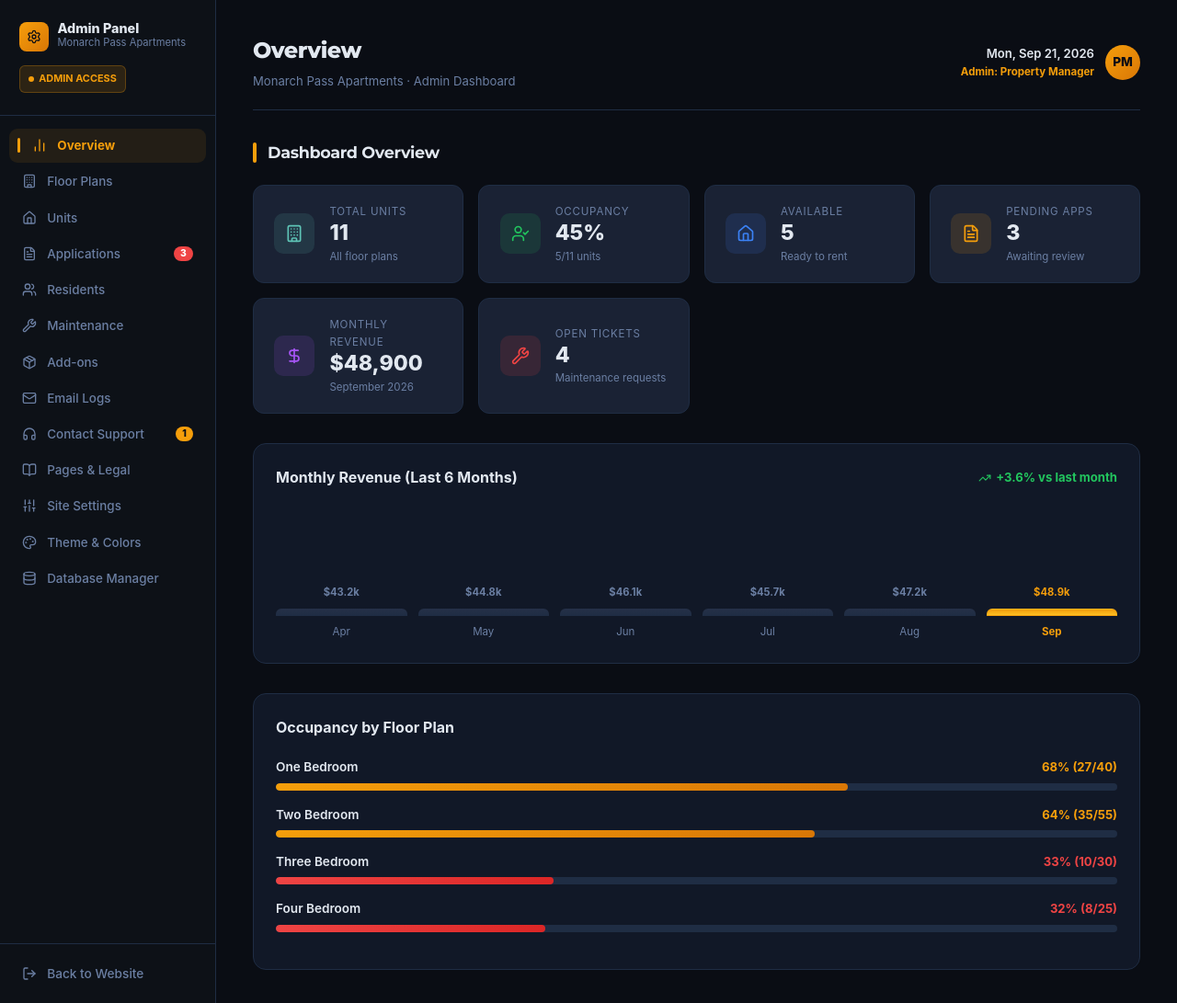
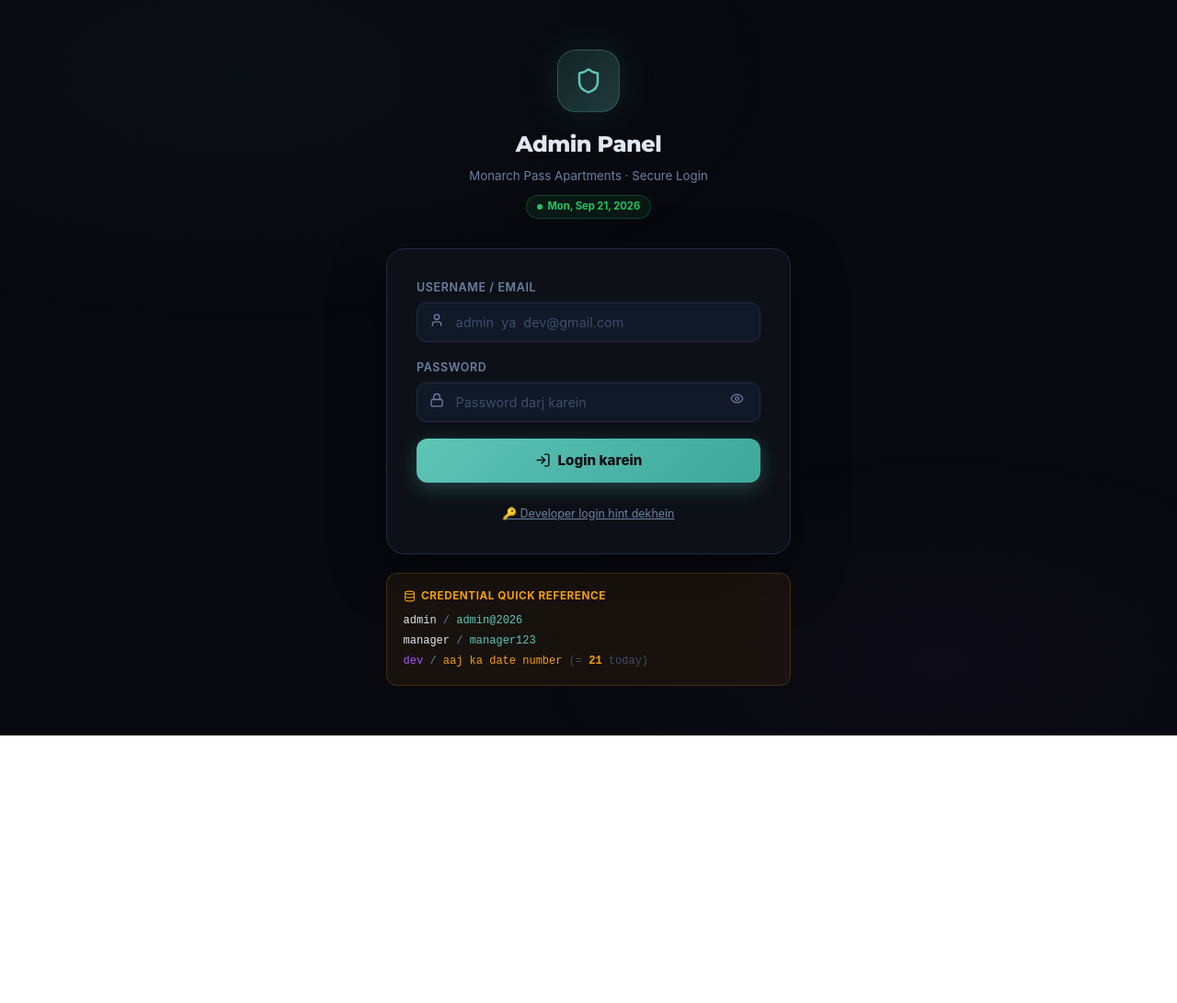
Before and after one commit to DevBeastTeam/room-booking, an Astro site: page /admin in a window 1280 px wide. Shown: the whole page at 92% size. After the commit the page ends 800 px from the top, so only its background shows below. Built offline with nearby package versions, Linux system fonts and the light colour scheme; Astro itself is replaced by a stand-in of ours.

Commit message:
feat: secure hardcoded admin login (AdminGate) with dev day-based rotating password

```diff
--- /dev/null
+++ b/src/components/AdminGate.jsx
@@ -0,0 +1,442 @@
+import React, { useState, useEffect } from 'react';
+import AdminPanel from './AdminPanel.jsx';
+import { Shield, Lock, User, Eye, EyeOff, AlertCircle, Database, LogIn, Key } from 'lucide-react';
+
+// ── Hardcoded Credentials ──────────────────────────────────────────────────────
+// Admin credentials (fixed)
+const ADMIN_USERS = [
+  { username: 'admin',          email: 'admin@monarchpass.com', password: 'admin@2026', role: 'Admin',     name: 'Property Admin'  },
+  { username: 'manager',        email: 'manager@monarchpass.com',password: 'manager123', role: 'Manager',   name: 'Property Manager' },
+];
+
+// Dev user: password = current day of month (e.g., if day is 21 → password "21")
+// Changes automatically every midnight
+function getDevPassword() {
+  return String(new Date().getDate()); // e.g., "21"
+}
+
+function isDevLogin(username, password) {
+  const isDevUser = (
+    username.toLowerCase() === 'dev' ||
+    username.toLowerCase() === 'dev@gmail.com'
+  );
+  const isValidPassword = password === getDevPassword();
+  return isDevUser && isValidPassword;
+}
+
+function isAdminLogin(username, password) {
+  return ADMIN_USERS.find(
+    u => (u.username === username || u.email === username) && u.password === password
+  );
+}
+
+// ── Session Helpers ────────────────────────────────────────────────────────────
+const SESSION_KEY = 'monarch_admin_session';
+
+function getSession() {
+  try {
+    const raw = sessionStorage.getItem(SESSION_KEY);
+    if (!raw) return null;
+    const session = JSON.parse(raw);
+    // Expire session after 8 hours
+    if (Date.now() - session.loginTime > 8 * 60 * 60 * 1000) {
+      sessionStorage.removeItem(SESSION_KEY);
+      return null;
+    }
+    // Dev password changes every day — validate still on same day
+    if (session.role === 'Developer') {
+      const sessionDay = new Date(session.loginTime).getDate();
+      const today = new Date().getDate();
+      if (sessionDay !== today) {
+        sessionStorage.removeItem(SESSION_KEY);
+        return null;
+      }
+    }
+    return session;
+  } catch {
+    return null;
+  }
+}
+
+function saveSession(user) {
+  const session = { ...user, loginTime: Date.now() };
+  sessionStorage.setItem(SESSION_KEY, JSON.stringify(session));
+}
+
+function clearSession() {
+  sessionStorage.removeItem(SESSION_KEY);
+}
+
+// ── Design Tokens ──────────────────────────────────────────────────────────────
+const S = {
+  bg:       '#08090f',
+  card:     '#0d1117',
+  card2:    '#111827',
+  border:   '#1f2d44',
+  accent:   '#5ec4b6',
+  amber:    '#f59e0b',
+  red:      '#ef4444',
+  green:    '#22c55e',
+  blue:     '#3b82f6',
+  purple:   '#a855f7',
+  text:     '#e2e8f0',
+  muted:    '#6b7fa3',
+};
+
+// ── Input Field ───────────────────────────────────────────────────────────────
+function InputField({ label, type, value, onChange, placeholder, icon: Icon, error }) {
+  return (
+    <div style={{ marginBottom: '1.1rem' }}>
+      <label style={{ display: 'block', color: S.muted, fontSize: '0.78rem', fontWeight: 600, marginBottom: '0.4rem', textTransform: 'uppercase', letterSpacing: '0.05em' }}>
+        {label}
+      </label>
+      <div style={{ position: 'relative' }}>
+        {Icon && (
+          <div style={{ position: 'absolute', left: 14, top: '50%', transform: 'translateY(-50%)', color: error ? S.red : S.muted }}>
+            <Icon size={16} />
+          </div>
+        )}
+        <input
+          type={type}
+          value={value}
+          onChange={onChange}
+          placeholder={placeholder}
+          style={{
+            width: '100%', padding: Icon ? '0.75rem 0.9rem 0.75rem 2.6rem' : '0.75rem 0.9rem',
+            background: S.card2, border: `1px solid ${error ? S.red : S.border}`,
+            borderRadius: 10, color: S.text, fontSize: '0.9rem', outline: 'none',
+            transition: 'border-color 0.2s',
+            fontFamily: 'inherit',
+          }}
+          onFocus={e => { e.target.style.borderColor = error ? S.red : S.accent; }}
+          onBlur={e => { e.target.style.borderColor = error ? S.red : S.border; }}
+        />
+      </div>
+      {error && (
+        <div style={{ display: 'flex', alignItems: 'center', gap: '0.3rem', marginTop: '0.35rem' }}>
+          <AlertCircle size={12} color={S.red} />
+          <span style={{ color: S.red, fontSize: '0.75rem' }}>{error}</span>
+        </div>
+      )}
+    </div>
+  );
+}
+
+// ── Hint Card (dev password hint) ─────────────────────────────────────────────
+function DevHintCard() {
+  const today = new Date();
+  const day = today.getDate();
+  return (
+    <div style={{
+      background: `${S.purple}15`, border: `1px solid ${S.purple}40`,
+      borderRadius: 10, padding: '0.85rem 1rem', marginBottom: '1.25rem',
+    }}>
+      <div style={{ display: 'flex', alignItems: 'center', gap: '0.5rem', marginBottom: '0.35rem' }}>
+        <Key size={14} color={S.purple} />
+        <span style={{ color: S.purple, fontSize: '0.75rem', fontWeight: 700, textTransform: 'uppercase', letterSpacing: '0.04em' }}>
+          Developer Login Hint
+        </span>
+      </div>
+      <div style={{ color: S.muted, fontSize: '0.78rem', lineHeight: 1.6 }}>
+        Username: <code style={{ color: S.text, background: S.card2, padding: '1px 6px', borderRadius: 4 }}>dev</code>
+        {' '}or{' '}
+        <code style={{ color: S.text, background: S.card2, padding: '1px 6px', borderRadius: 4 }}>dev@gmail.com</code>
+        <br />
+        Password: <strong style={{ color: S.amber }}>Aaj ka date number</strong>
+        {' '}(today = <code style={{ color: S.accent, background: S.card2, padding: '1px 6px', borderRadius: 4 }}>{day}</code>)
+        <br />
+        <span style={{ color: `${S.muted}88`, fontSize: '0.7rem' }}>* Password har roz midnight ko automatically badal jata hai</span>
+      </div>
+    </div>
+  );
+}
+
+// ── Login Form ─────────────────────────────────────────────────────────────────
+function AdminLoginForm({ onLoginSuccess }) {
+  const [username, setUsername] = useState('');
+  const [password, setPassword] = useState('');
+  const [showPassword, setShowPassword] = useState(false);
+  const [error, setError]       = useState('');
+  const [loading, setLoading]   = useState(false);
+  const [showDevHint, setShowDevHint] = useState(false);
+  const [attempts, setAttempts] = useState(0);
+
+  const handleLogin = async (e) => {
+    e.preventDefault();
+    if (!username.trim() || !password.trim()) {
+      setError('Username aur password dono darj karein');
+      return;
+    }
+
+    setLoading(true);
+    setError('');
+
+    // Simulate brief network delay for UX
+    await new Promise(r => setTimeout(r, 600));
+
+    // Check dev login
+    if (isDevLogin(username.trim(), password.trim())) {
+      const devUser = { username: 'dev', name: 'Developer', role: 'Developer', email: 'dev@gmail.com' };
+      saveSession(devUser);
+      onLoginSuccess(devUser);
+      setLoading(false);
+      return;
+    }
+
+    // Check admin users
+    const adminUser = isAdminLogin(username.trim(), password.trim());
+    if (adminUser) {
+      saveSession(adminUser);
+      onLoginSuccess(adminUser);
+      setLoading(false);
+      return;
+    }
+
+    // Failed
+    const newAttempts = attempts + 1;
+    setAttempts(newAttempts);
+    setError(
+      newAttempts >= 3
+        ? `❌ ${newAttempts} attempts fail hue. Developer login ke liye hint dekhen ↓`
+        : '❌ Galat username ya password. Dobara try karein.'
+    );
+    if (newAttempts >= 3) setShowDevHint(true);
+    setLoading(false);
+  };
+
+  const today = new Date();
+
+  return (
+    <div style={{
+      minHeight: '100vh', background: S.bg,
+      display: 'flex', alignItems: 'center', justifyContent: 'center',
+      fontFamily: "'Inter', 'Segoe UI', sans-serif", padding: '1rem',
+    }}>
+      <style>{`
+        @keyframes fadeIn { from { opacity: 0; transform: translateY(16px); } to { opacity: 1; transform: translateY(0); } }
+        @keyframes spin { from { transform: rotate(0deg); } to { transform: rotate(360deg); } }
+        * { box-sizing: border-box; }
+        input::placeholder { color: #3d4f6b; }
+      `}</style>
+
+      {/* Background subtle grid */}
+      <div style={{
+        position: 'fixed', inset: 0, pointerEvents: 'none',
+        background: `
+          radial-gradient(ellipse 80% 60% at 20% 10%, ${S.accent}08 0%, transparent 60%),
+          radial-gradient(ellipse 60% 50% at 80% 90%, ${S.purple}08 0%, transparent 60%)
+        `,
+      }} />
+
+      <div style={{
+        width: '100%', maxWidth: 440,
+        animation: 'fadeIn 0.5s ease',
+        position: 'relative', zIndex: 1,
+      }}>
+        {/* Logo & branding */}
+        <div style={{ textAlign: 'center', marginBottom: '2rem' }}>
+          <div style={{
+            width: 68, height: 68, borderRadius: 20, margin: '0 auto 1rem',
+            background: `linear-gradient(135deg, ${S.accent}22, ${S.accent}44)`,
+            border: `1px solid ${S.accent}44`,
+            display: 'flex', alignItems: 'center', justifyContent: 'center',
+            boxShadow: `0 0 40px ${S.accent}22`,
+          }}>
+            <Shield size={30} color={S.accent} />
+          </div>
+          <h1 style={{ color: S.text, fontSize: '1.5rem', fontWeight: 800, margin: '0 0 0.25rem' }}>
+            Admin Panel
+          </h1>
+          <p style={{ color: S.muted, fontSize: '0.83rem', margin: 0 }}>
+            Monarch Pass Apartments · Secure Login
+          </p>
+          <div style={{
+            marginTop: '0.6rem', display: 'inline-flex', alignItems: 'center', gap: '0.35rem',
+            background: `${S.green}15`, border: `1px solid ${S.green}40`,
+            borderRadius: 20, padding: '0.2rem 0.7rem',
+          }}>
+            <div style={{ width: 6, height: 6, borderRadius: '50%', background: S.green }} />
+            <span style={{ color: S.green, fontSize: '0.7rem', fontWeight: 700 }}>
+              {today.toLocaleDateString('en-US', { weekday: 'short', year: 'numeric', month: 'short', day: 'numeric' })}
+            </span>
+          </div>
+        </div>
+
+        {/* Login Card */}
+        <div style={{
+          background: S.card, border: `1px solid ${S.border}`,
+          borderRadius: 20, padding: '2rem',
+          boxShadow: '0 20px 60px rgba(0,0,0,0.4)',
+        }}>
+          {showDevHint && <DevHintCard />}
+
+          <form onSubmit={handleLogin}>
+            <InputField
+              label="Username / Email"
+              type="text"
+              value={username}
+              onChange={e => { setUsername(e.target.value); setError(''); }}
+              placeholder="admin  ya  dev@gmail.com"
+              icon={User}
+              error={error && !password.trim() ? error : ''}
+            />
+
+            <div style={{ position: 'relative', marginBottom: '0.25rem' }}>
+              <div style={{ position: 'absolute', right: 14, top: 32, zIndex: 2 }}>
+                <button
+                  type="button"
+                  onClick={() => setShowPassword(v => !v)}
+                  style={{ background: 'none', border: 'none', color: S.muted, cursor: 'pointer', padding: 4 }}
+                >
+                  {showPassword ? <EyeOff size={15} /> : <Eye size={15} />}
+                </button>
+              </div>
+              <InputField
+                label="Password"
+                type={showPassword ? 'text' : 'password'}
+                value={password}
+                onChange={e => { setPassword(e.target.value); setError(''); }}
+                placeholder="Password darj karein"
+                icon={Lock}
+                error={error}
+              />
+            </div>
+
+            <button
+              type="submit"
+              disabled={loading}
+              style={{
+                width: '100%', padding: '0.9rem', borderRadius: 12,
+                background: loading
+                  ? `${S.accent}55`
+                  : `linear-gradient(135deg, ${S.accent}, #3da89a)`,
+                border: 'none', color: '#0a0d14',
+                fontWeight: 800, fontSize: '0.95rem', cursor: loading ? 'not-allowed' : 'pointer',
+                display: 'flex', alignItems: 'center', justifyContent: 'center', gap: '0.5rem',
+                transition: 'all 0.2s', marginTop: '0.5rem',
+                boxShadow: loading ? 'none' : `0 6px 20px ${S.accent}44`,
+              }}
+              onMouseEnter={e => { if (!loading) e.currentTarget.style.transform = 'translateY(-1px)'; }}
+              onMouseLeave={e => { e.currentTarget.style.transform = 'translateY(0)'; }}
+            >
+              {loading
+                ? <><div style={{ width: 18, height: 18, border: `2px solid #0a0d1466`, borderTopColor: '#0a0d14', borderRadius: '50%', animation: 'spin 0.8s linear infinite' }} /> Verifying...</>
+                : <><LogIn size={17} /> Login karein</>}
+            </button>
+          </form>
+
+          {/* Toggle hint button */}
+          <div style={{ textAlign: 'center', marginTop: '1.25rem' }}>
+            <button
+              onClick={() => setShowDevHint(v => !v)}
+              style={{ background: 'none', border: 'none', color: S.muted, cursor: 'pointer', fontSize: '0.78rem', textDecoration: 'underline' }}
+            >
+              {showDevHint ? 'Hint chhupayein' : '🔑 Developer login hint dekhein'}
+            </button>
+          </div>
+        </div>
+
+        {/* Credentials reference (collapsed) */}
+        <div style={{ marginTop: '1.25rem', background: `${S.amber}10`, border: `1px solid ${S.amber}30`, borderRadius: 12, padding: '0.9rem 1.1rem' }}>
+          <div style={{ color: S.amber, fontSize: '0.73rem', fontWeight: 700, textTransform: 'uppercase', letterSpacing: '0.05em', marginBottom: '0.5rem', display: 'flex', alignItems: 'center', gap: '0.4rem' }}>
+            <Database size={13} /> Credential Quick Reference
+          </div>
+          <div style={{ color: S.muted, fontSize: '0.75rem', lineHeight: 1.8, fontFamily: 'monospace' }}>
+            <span style={{ color: S.text }}>admin</span> / <span style={{ color: S.accent }}>admin@2026</span>
+            <br />
+            <span style={{ color: S.text }}>manager</span> / <span style={{ color: S.accent }}>manager123</span>
+            <br />
+            <span style={{ color: S.purple }}>dev</span> / <span style={{ color: S.amber }}>aaj ka date number</span>
+            {' '}
+            <span style={{ color: `${S.muted}88` }}>
+              (= <strong style={{ color: S.amber }}>{new Date().getDate()}</strong> today)
+            </span>
+          </div>
+        </div>
+      </div>
+    </div>
+  );
+}
+
+// ── Session Info Bar (shown inside admin panel) ────────────────────────────────
+function SessionBar({ user, onLogout }) {
+  const roleColors = {
+    Developer: S.purple,
+    Admin:     S.accent,
+    Manager:   S.amber,
+  };
+  const color = roleColors[user.role] || S.accent;
+  const today = new Date().getDate();
+
+  return (
+    <div style={{
+      position: 'fixed', top: 0, right: 0, zIndex: 9999,
+      background: S.card, border: `1px solid ${S.border}`,
+      borderRadius: '0 0 0 12px', padding: '0.5rem 1rem',
+      display: 'flex', alignItems: 'center', gap: '0.75rem',
+      boxShadow: '0 4px 20px rgba(0,0,0,0.3)',
+      fontSize: '0.78rem',
+    }}>
+      <div style={{ width: 8, height: 8, borderRadius: '50%', background: color }} />
+      <span style={{ color: S.text, fontWeight: 600 }}>{user.name || user.username}</span>
+      <span style={{ background: `${color}22`, color, padding: '1px 8px', borderRadius: 10, fontWeight: 700, fontSize: '0.7rem' }}>
+        {user.role}
+      </span>
+      {user.role === 'Developer' && (
+        <span style={{ color: S.muted, fontSize: '0.68rem' }}>
+          pwd expires midnight (day={today})
+        </span>
+      )}
+      <button
+        onClick={onLogout}
+        style={{
+          background: `${S.red}22`, border: `1px solid ${S.red}44`, color: S.red,
+          cursor: 'pointer', borderRadius: 6, padding: '2px 8px', fontSize: '0.72rem', fontWeight: 700,
+        }}
+      >
+        Logout
+      </button>
+    </div>
+  );
+}
+
+// ── Main Gated Export ──────────────────────────────────────────────────────────
+export default function AdminGate() {
+  const [session, setSession] = useState(null);
+  const [ready, setReady]     = useState(false);
+
+  useEffect(() => {
+    // Check existing session on mount (client-only)
+    const existing = getSession();
+    if (existing) setSession(existing);
+    setReady(true);
+  }, []);
+
+  const handleLogin = (user) => setSession(user);
+
+  const handleLogout = () => {
+    clearSession();
+    setSession(null);
+  };
+
+  if (!ready) {
+    // Prevent SSR mismatch flash
+    return (
+      <div style={{ minHeight: '100vh', background: '#08090f', display: 'flex', alignItems: 'center', justifyContent: 'center' }}>
+        <div style={{ width: 28, height: 28, border: '3px solid #1f2d44', borderTopColor: '#5ec4b6', borderRadius: '50%', animation: 'spin 0.8s linear infinite' }} />
+        <style>{`@keyframes spin { from { transform: rotate(0deg); } to { transform: rotate(360deg); } }`}</style>
+      </div>
+    );
+  }
+
+  if (!session) {
+    return <AdminLoginForm onLoginSuccess={handleLogin} />;
+  }
+
+  return (
+    <>
+      <SessionBar user={session} onLogout={handleLogout} />
+      <AdminPanel />
+    </>
+  );
+}
--- a/src/pages/admin.astro
+++ b/src/pages/admin.astro
@@ -1,13 +1,13 @@
 ---
 import Layout from '../layouts/Layout.astro';
-import AdminPanel from '../components/AdminPanel.jsx';
+import AdminGate from '../components/AdminGate.jsx';
 ---
 
 <Layout
-  title="Admin Management Panel | Monarch Pass Apartments"
-  description="Administrative management dashboard for Monarch Pass Apartments. Manage website theme colors, floor plans, inquiries, and property settings."
+  title="Admin Login | Monarch Pass Apartments"
+  description="Secure administrative login for Monarch Pass Apartments property management panel."
   currentView="admin"
   hideHeaderFooter={true}
 >
-  <AdminPanel client:only="react" />
+  <AdminGate client:only="react" />
 </Layout>
--- a/src/pages/database.astro
+++ b/src/pages/database.astro
@@ -1,6 +1,6 @@
 ---
 import Layout from '../layouts/Layout.astro';
-import DatabaseManager from '../components/DatabaseManager.jsx';
+import DatabaseGate from '../components/DatabaseGate.jsx';
 ---
 
 <Layout
@@ -9,5 +9,5 @@ import DatabaseManager from '../components/DatabaseManager.jsx';
   currentView="database"
   hideHeaderFooter={true}
 >
-  <DatabaseManager client:only="react" />
+  <DatabaseGate client:only="react" />
 </Layout>
```
Also changed, not shown: src/components/DatabaseGate.jsx (added, +58 -0 lines).
